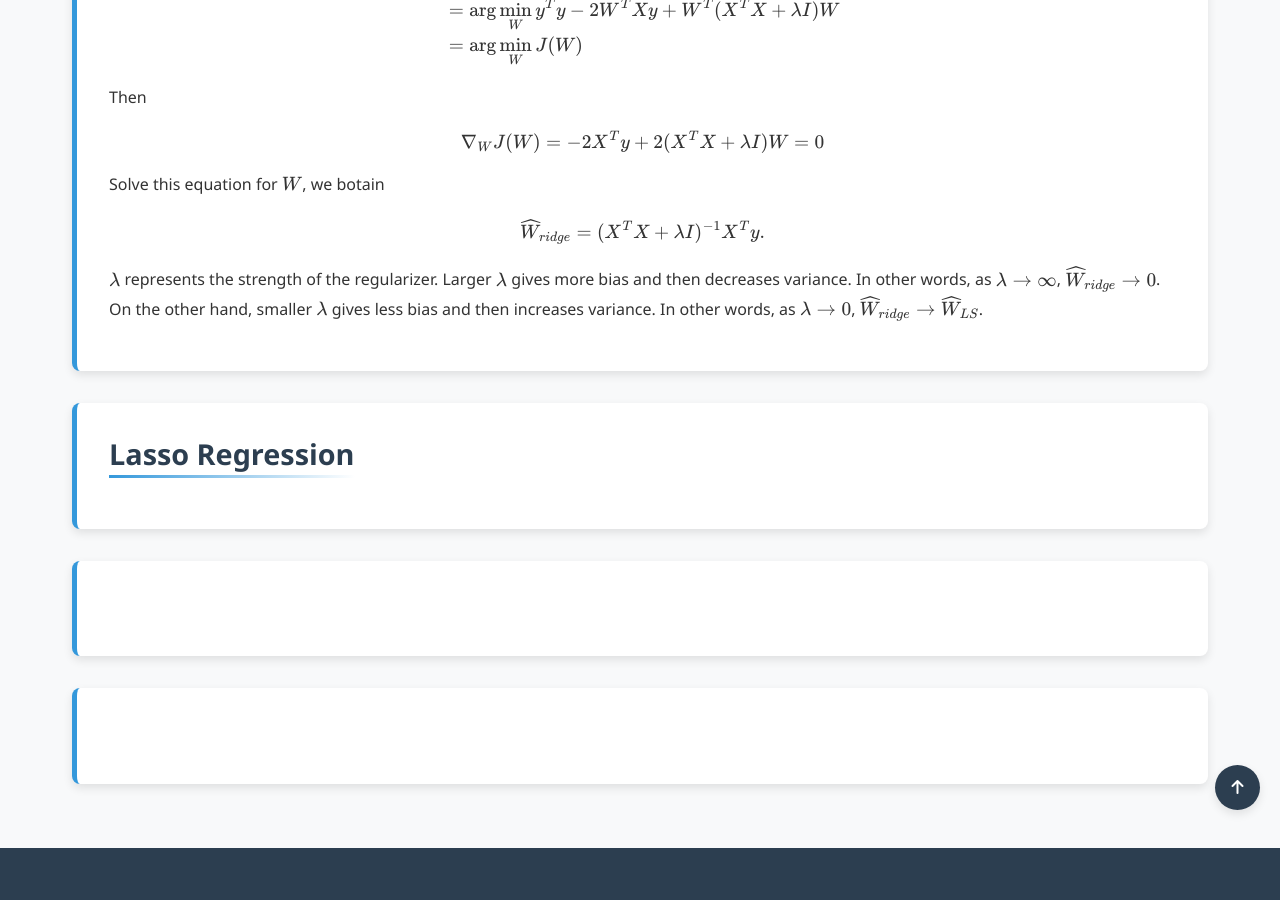
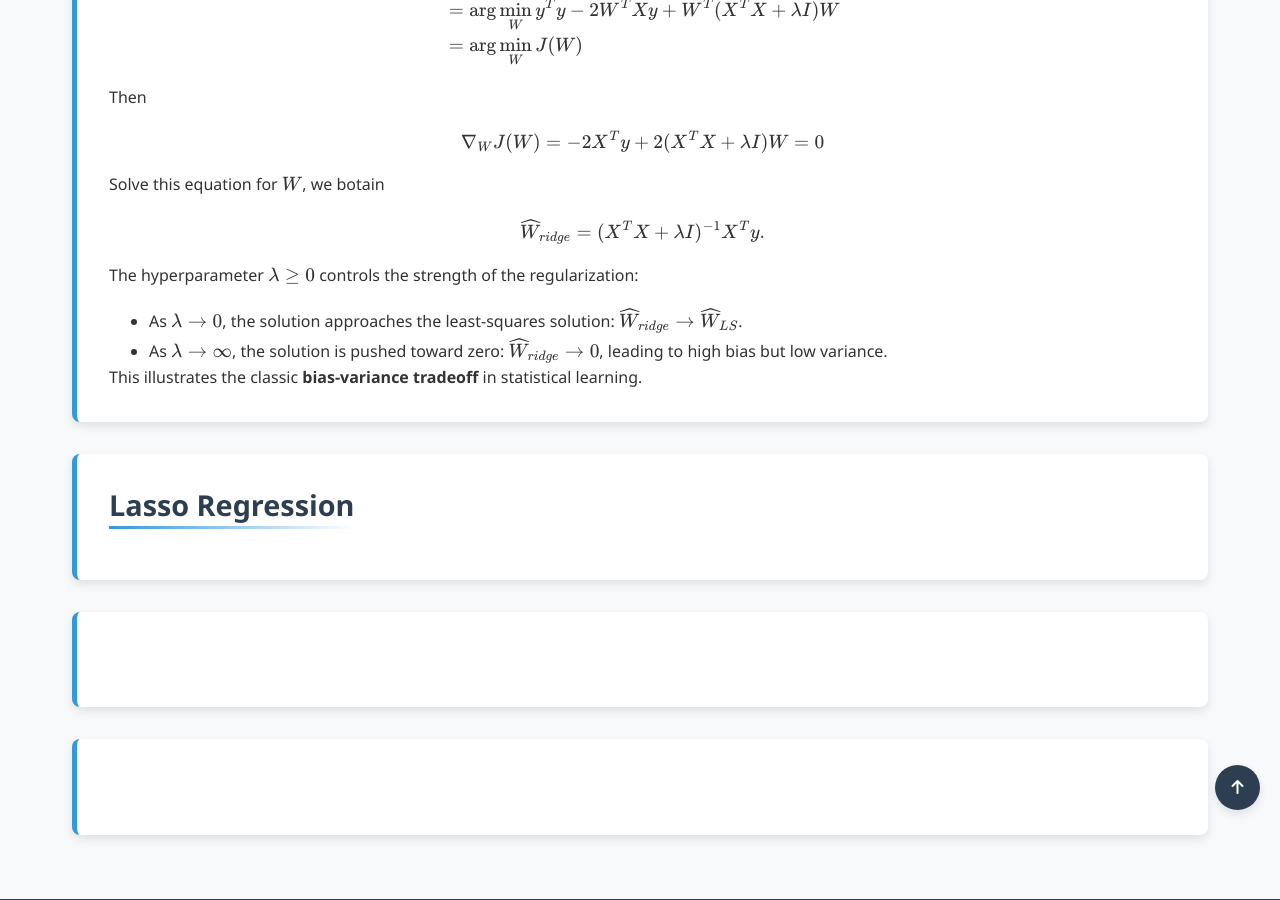
Before and after one commit to Yusukey01/yusukey01.github.io, a Jekyll site: the page built from Mathematics/Machine_learning/regression.html, in a window 1280 px wide and 900 px high, scrolled down 2008 px. Built offline with Jekyll 4.4.1, drawn with Linux system fonts in a browser that asks for light colours.

Commit message:
added  V-part2 regression

```diff
--- a/Mathematics/Machine_learning/regression.html
+++ b/Mathematics/Machine_learning/regression.html
@@ -92,11 +92,15 @@ uses_python: false
                     \[
                     \widehat{W}_{ridge} = (X^T X + \lambda I)^{-1}X^T y.
                     \]
-                    \(\lambda\) represents the strength of the regularizer. Larger \(\lambda\) gives more bias and then decreases
-                    variance. In other words, as \(\lambda \to \infty\), \( \widehat{W}_{ridge} \to 0\). On the other hand,
-                    smaller \(\lambda\) gives less bias and then increases variance. In other words, as \(\lambda \to 0\),
-                    \( \widehat{W}_{ridge} \to \widehat{W}_{LS}\).
                 </p>
+
+                <p>
+                    The hyperparameter \(\lambda \geq 0\) controls the strength of the regularization:
+                    <ul style="padding-left: 40px;">
+                        <li>As \(\lambda \to 0\), the solution approaches the least-squares solution: \(\widehat{W}_{ridge} \to \widehat{W}_{LS}\).</li>
+                        <li>As \(\lambda \to \infty\), the solution is pushed toward zero: \(\widehat{W}_{ridge} \to 0\), leading to high bias but low variance.</li>
+                    </ul>
+                    This illustrates the classic <strong>bias-variance tradeoff</strong> in statistical learning.
 
             </section>
 
```
